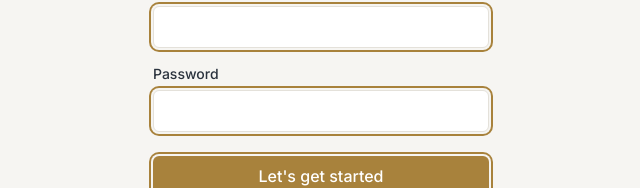
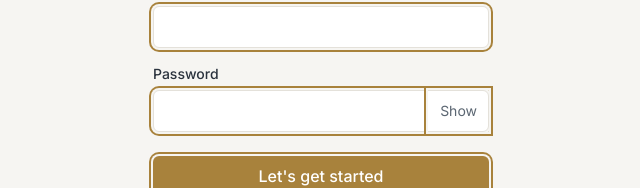
Before and after one commit to stephenjoehley-cyber/business-partner, a Next.js app: page /signup in a window 1280 px wide. Shown: the part 360-548 px from the top of the page, without its empty margins (319-959 px from the left). Built offline with nearby package versions, Linux system fonts and the light colour scheme; no server answers.

Commit message:
Add password visibility toggle to Signup

```diff
--- a/app/(auth)/signup/page.tsx
+++ b/app/(auth)/signup/page.tsx
@@ -5,6 +5,7 @@ import { useRouter } from 'next/navigation';
 import Link from 'next/link';
 import { createClient } from '@/lib/supabase/client';
 import { FormField, inputClasses } from '@/components/FormField';
+import { PasswordField } from '@/components/PasswordField';
 
 export default function SignupPage() {
   const router = useRouter();
@@ -55,18 +56,15 @@ export default function SignupPage() {
           />
         </FormField>
 
-        <FormField label="Password" htmlFor="password">
-          <input
-            id="password"
-            type="password"
-            required
-            minLength={8}
-            autoComplete="new-password"
-            className={inputClasses}
-            value={password}
-            onChange={(e) => setPassword(e.target.value)}
-          />
-        </FormField>
+        <PasswordField
+          label="Password"
+          htmlFor="password"
+          value={password}
+          onChange={setPassword}
+          autoComplete="new-password"
+          required
+          minLength={8}
+        />
 
         {error && <p className="text-sm text-signal-attention">{error}</p>}
 
```
